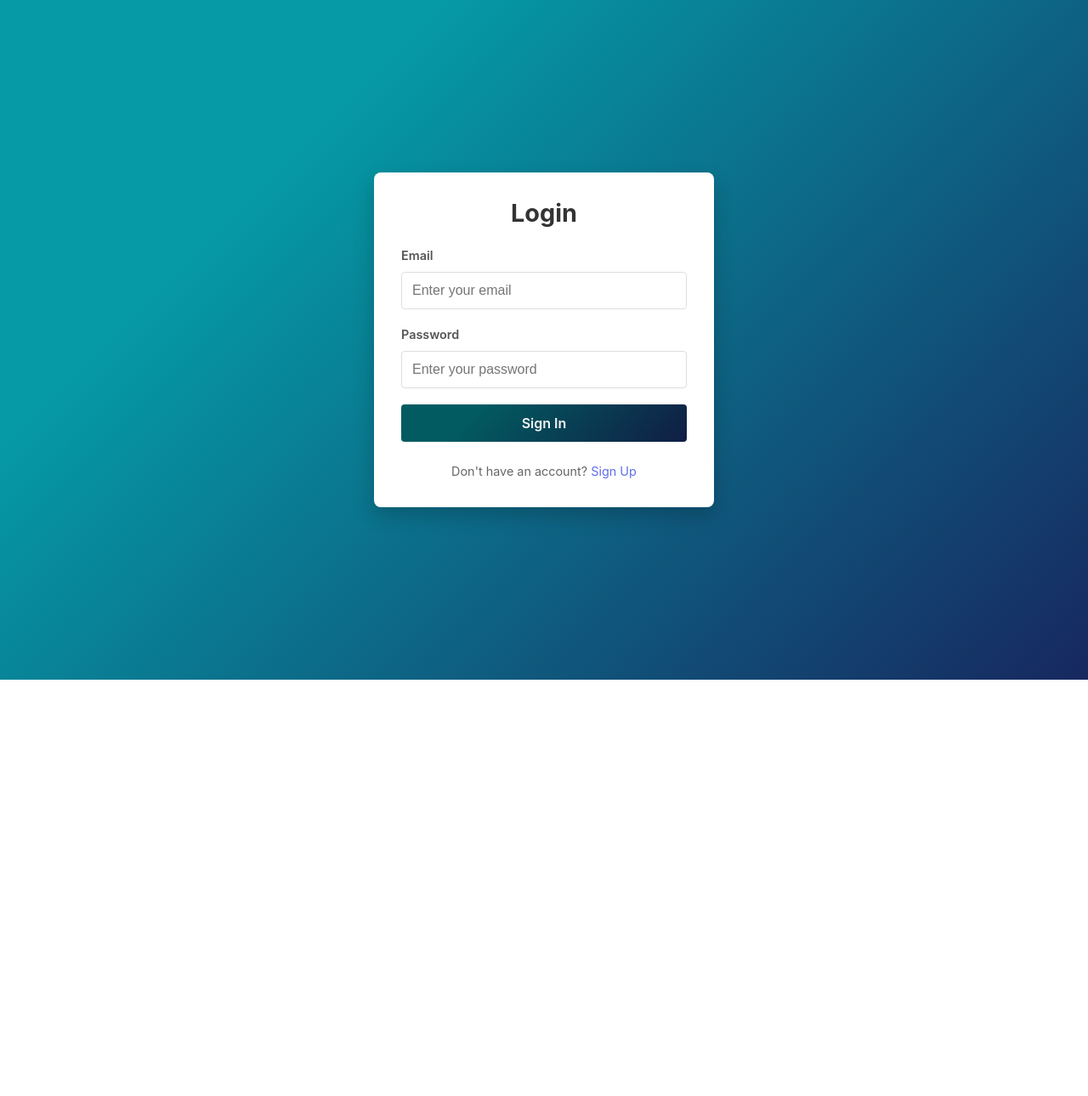
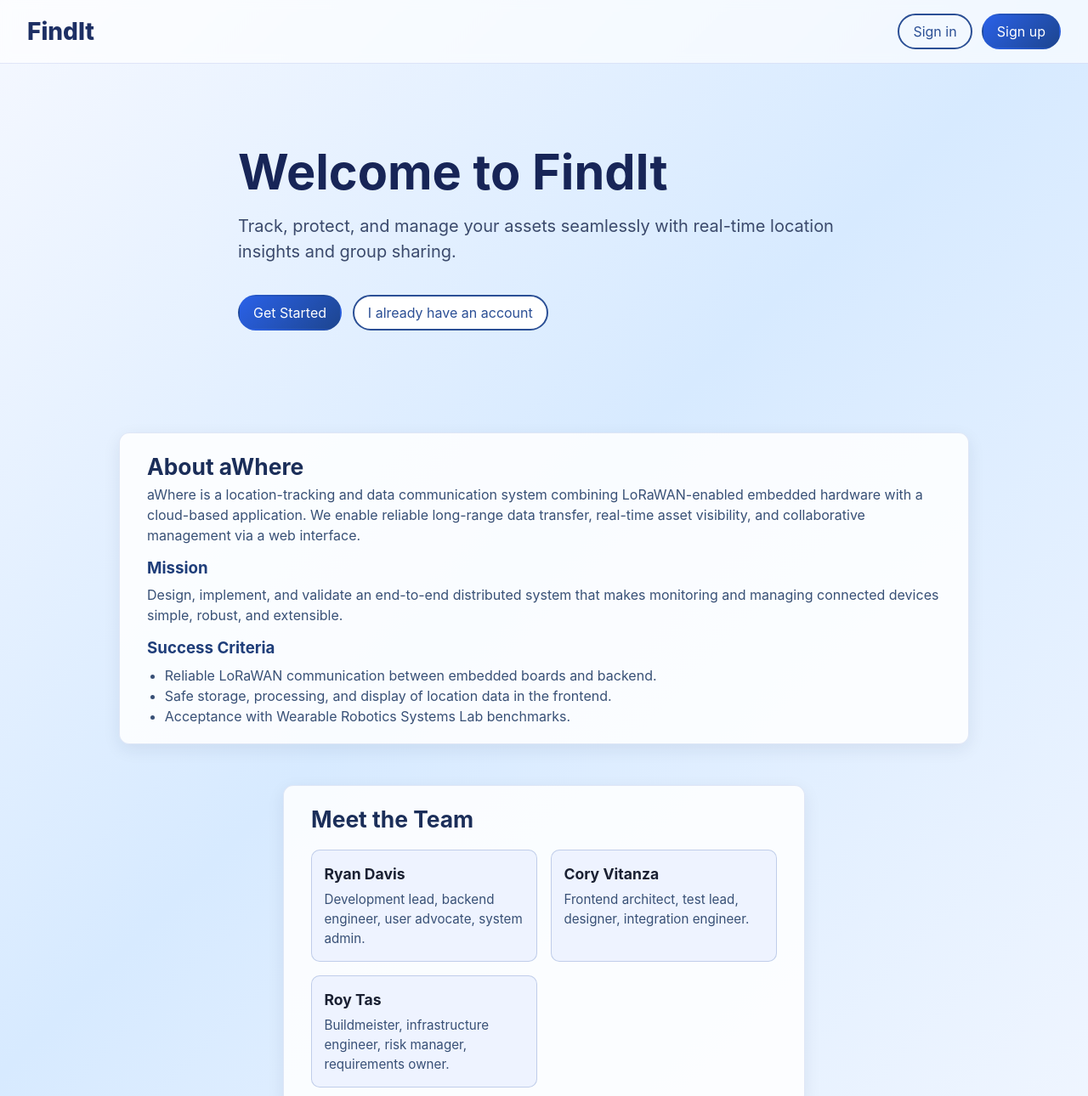
Before and after one commit to ryry91021/FindIt, a React (Vite) app in the folder frontend/: page / in a window 1280 px wide. Shown: the top 1290 px of the page at 85% size. Before the commit the page ends 800 px from the top, so only its background shows below. Built offline with nearby package versions, Linux system fonts and the light colour scheme; no server answers.

Commit message:
Added landing page v1

```diff
--- a/frontend/src/App.css
+++ b/frontend/src/App.css
@@ -15,3 +15,189 @@
     'Ubuntu', 'Cantarell', 'Fira Sans', 'Droid Sans', 'Helvetica Neue',
     sans-serif;
 }
+
+.landing-page {
+  min-height: 100vh;
+  display: flex;
+  flex-direction: column;
+  background: linear-gradient(135deg, #f5f8ff 0%, #d7eaff 45%, #f3f7ff 100%);
+  color: #1a2032;
+  font-family: -apple-system, BlinkMacSystemFont, 'Segoe UI', 'Roboto', 'Oxygen',
+    'Ubuntu', 'Cantarell', 'Fira Sans', 'Droid Sans', 'Helvetica Neue',
+    sans-serif;
+}
+
+.landing-header {
+  display: flex;
+  justify-content: space-between;
+  align-items: center;
+  padding: 1rem 2rem;
+  backdrop-filter: blur(6px);
+  background-color: rgba(255, 255, 255, 0.65);
+  border-bottom: 1px solid rgba(67, 97, 197, 0.15);
+}
+
+.landing-logo {
+  font-size: 1.75rem;
+  font-weight: 800;
+  color: #1d2f64;
+}
+
+.landing-actions {
+  display: flex;
+  gap: 0.7rem;
+}
+
+.link-button,
+.secondary-button,
+.primary-button {
+  font: inherit;
+  border: 2px solid transparent;
+  border-radius: 999px;
+  padding: 0.45rem 1rem;
+  cursor: pointer;
+  transition: transform 0.15s ease, box-shadow 0.15s ease, background-color 0.15s ease;
+}
+
+.link-button {
+  background: transparent;
+  color: #2b4f95;
+  border-color: #2b4f95;
+}
+
+.link-button:hover {
+  color: #1d3078;
+  border-color: #1d3078;
+}
+
+.primary-button {
+  background: linear-gradient(135deg, #2a61e8, #1d458f);
+  color: white;
+}
+
+.primary-button:hover,
+.secondary-button:hover {
+  transform: translateY(-1px);
+  box-shadow: 0 8px 18px rgba(29, 61, 143, 0.25);
+}
+
+.secondary-button {
+  background: #ffffff;
+  border-color: #2b4f95;
+  color: #2b4f95;
+}
+
+.landing-hero {
+  flex: 1;
+  padding: 6rem 2rem;
+  max-width: 900px;
+  margin: 0 auto;
+  display: flex;
+  flex-direction: column;
+  justify-content: center;
+  align-items: flex-start;
+  text-align: left;
+  gap: 1rem;
+}
+
+.landing-hero h1 {
+  font-size: clamp(2rem, 5vw, 3.6rem);
+  line-height: 1.1;
+  margin: 0;
+  color: #172557;
+}
+
+.landing-hero p {
+  font-size: 1.25rem;
+  color: #3b4a6c;
+  max-width: 720px;
+}
+
+.hero-cta {
+  display: flex;
+  gap: 0.8rem;
+  margin-top: 1.25rem;
+}
+
+.landing-footer {
+  text-align: center;
+  padding: 0.8rem;
+  color: #3d4f78;
+  border-top: 1px solid rgba(67, 97, 197, 0.2);
+  background-color: rgba(255, 255, 255, 0.5);
+}
+
+.landing-section {
+  max-width: 1000px;
+  margin: 1.5rem auto;
+  padding: 1.25rem 2rem;
+  background: rgba(255, 255, 255, 0.85);
+  border-radius: 12px;
+  box-shadow: 0 6px 20px rgba(26, 36, 69, 0.08);
+  border: 1px solid rgba(98, 129, 206, 0.18);
+}
+
+.landing-section h2 {
+  margin-top: 0;
+  color: #1b2e59;
+  font-size: 1.65rem;
+}
+
+.landing-section h3 {
+  margin: 0.8rem 0 0.35rem;
+  color: #1f3e7a;
+}
+
+.landing-section p,
+.landing-section ul,
+.team-grid p {
+  color: #385076;
+}
+
+.landing-section ul {
+  margin-left: 1.3rem;
+  list-style: disc;
+}
+
+.team-grid {
+  display: grid;
+  grid-template-columns: repeat(auto-fit, minmax(220px, 1fr));
+  gap: 1rem;
+  margin-top: 1rem;
+}
+
+.team-grid article {
+  background: #eef3ff;
+  border: 1px solid rgba(52, 92, 170, 0.25);
+  border-radius: 10px;
+  padding: 0.9rem;
+}
+
+.team-grid h4 {
+  font-size: 1.1rem;
+  margin: 0 0 0.4rem;
+}
+
+.team-grid p {
+  margin: 0;
+  font-size: 0.95rem;
+}
+
+.process-section {
+  margin-top: 0;
+}
+
+.landing-subnav {
+  margin: 1rem 2rem 0;
+}
+
+.landing-subnav .link-button {
+  color: #1d2f64;
+  border-color: transparent;
+  padding: 0;
+  font-size: 0.95rem;
+}
+
+.landing-subnav .link-button:hover {
+  text-decoration: underline;
+}
--- a/frontend/src/App.tsx
+++ b/frontend/src/App.tsx
@@ -7,10 +7,10 @@ import type { User } from '@supabase/supabase-js'
 import { FIUProfileModel } from './models/FIUProfileModel'
 import './App.css'
 
-type AuthPage = 'login' | 'signup'
+type AuthPage = 'landing' | 'login' | 'signup'
 
 function App() {
-  const [currentPage, setCurrentPage] = useState<AuthPage>('login')
+  const [currentPage, setCurrentPage] = useState<AuthPage>('landing')
   const [user, setUser] = useState<User | null>(null)
   const [userDisplayName, setUserDisplayName] = useState<string | undefined>(undefined)
   const [loading, setLoading] = useState(true)
@@ -111,22 +111,122 @@ function App() {
     )
   }
 
+  if (currentPage === 'landing') {
+    return (
+      <div className="landing-page">
+        <header className="landing-header">
+          <div className="landing-logo">FindIt</div>
+          <div className="landing-actions">
+            <button onClick={() => setCurrentPage('login')} className="link-button">
+              Sign in
+            </button>
+            <button onClick={() => setCurrentPage('signup')} className="primary-button">
+              Sign up
+            </button>
+          </div>
+        </header>
+
+        <main className="landing-hero">
+          <h1>Welcome to FindIt</h1>
+          <p>
+            Track, protect, and manage your assets seamlessly with real-time location insights and group sharing.
+          </p>
+          <div className="hero-cta">
+            <button
+              onClick={() => setCurrentPage('signup')}
+              className="primary-button"
+            >
+              Get Started
+            </button>
+            <button
+              onClick={() => setCurrentPage('login')}
+              className="secondary-button"
+            >
+              I already have an account
+            </button>
+          </div>
+        </main>
+
+        <section className="landing-section about-section">
+          <h2>About aWhere</h2>
+          <p>
+            aWhere is a location-tracking and data communication system combining LoRaWAN-enabled embedded hardware with a cloud-based application.
+            We enable reliable long-range data transfer, real-time asset visibility, and collaborative management via a web interface.
+          </p>
+          <h3>Mission</h3>
+          <p>
+            Design, implement, and validate an end-to-end distributed system that makes monitoring and managing connected devices simple, robust, and extensible.
+          </p>
+          <h3>Success Criteria</h3>
+          <ul>
+            <li>Reliable LoRaWAN communication between embedded boards and backend.</li>
+            <li>Safe storage, processing, and display of location data in the frontend.</li>
+            <li>Acceptance with Wearable Robotics Systems Lab benchmarks.</li>
+          </ul>
+        </section>
+
+        <section className="landing-section team-section">
+          <h2>Meet the Team</h2>
+          <div className="team-grid">
+            <article>
+              <h4>Ryan Davis</h4>
+              <p>Development lead, backend engineer, user advocate, system admin.</p>
+            </article>
+            <article>
+              <h4>Cory Vitanza</h4>
+              <p>Frontend architect, test lead, designer, integration engineer.</p>
+            </article>
+            <article>
+              <h4>Roy Tas</h4>
+              <p>Buildmeister, infrastructure engineer, risk manager, requirements owner.</p>
+            </article>
+          </div>
+        </section>
+
+        <section className="landing-section process-section">
+          <h2>Development Plan Highlights</h2>
+          <p>
+            Project phases include architecture, prototype communication, integration, system testing, and final delivery with CI/CD and documentation.
+            We follow an Agile Kanban workflow with frequent heartbeat, status, and issue meetings.
+          </p>
+        </section>
+
+        <footer className="landing-footer">
+          <p>Built for fast and reliable location discovery.</p>
+        </footer>
+      </div>
+    )
+  }
+
   return (
     <>
       {currentPage === 'login' ? (
+        <>
+          <div className="landing-subnav">
+            <button onClick={() => setCurrentPage('landing')} className="link-button">
+              ← Back to home
+            </button>
+          </div>
           <Login
             onSwitchToSignup={() => setCurrentPage('signup')}
             onLoginSuccess={async () => {
               const { data } = await supabase.auth.getSession()
               setUser(data.session?.user ?? null)
             }}
-
           />
+        </>
       ) : (
+        <>
+          <div className="landing-subnav">
+            <button onClick={() => setCurrentPage('landing')} className="link-button">
+              ← Back to home
+            </button>
+          </div>
           <Signup
             onSwitchToLogin={() => setCurrentPage('login')}
             onSignupSuccess={() => setCurrentPage('login')}
           />
+        </>
       )}
     </>
   )
```
Lines whose indentation alone changed are shown as unchanged.
